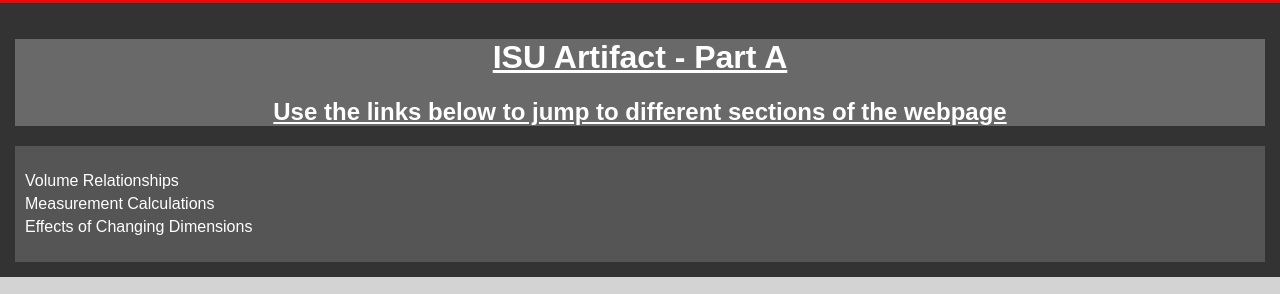
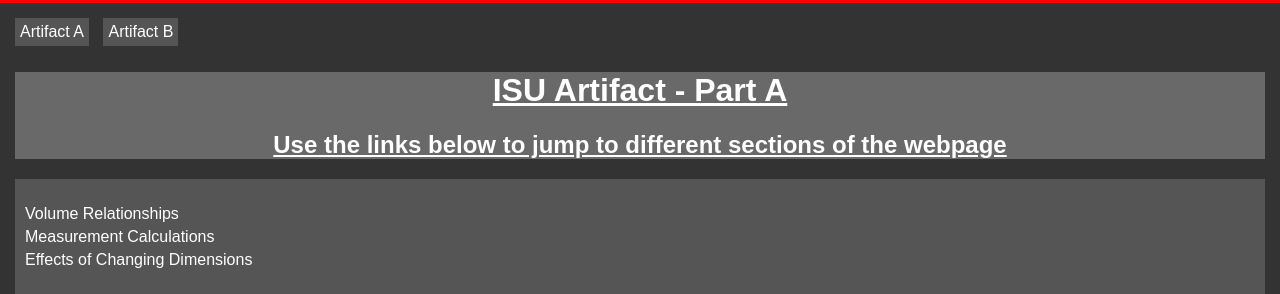
Before and after one commit to Kctruenorth/ISU-Artifact-A, a plain HTML site: page index.html in a window 1280 px wide. Shown: the top 294 px of the page. Drawn offline with Linux system fonts and the light colour scheme.

Commit message:
Update index.html

```diff
--- a/index.html
+++ b/index.html
@@ -78,11 +78,25 @@
         top:900px;
         left:900px;
       }
+    .link-button {
+            padding: 5px;
+            font-size: 16px;
+            border: none;
+            cursor: pointer;
+            color: white;
+            background-color: #555;
+            text-decoration: none; /* Remove underline */
+            display: inline-block; /* Make it inline-block to adjust width */
+            margin-right: 10px; /* Add some margin between buttons */
+            margin-bottom: 5px;
+        }
     </style>
 </head>
 <body>
  <div id="container" style="border-top: 3px solid red; ">
     <header>
+        <a href="https://kctruenorth.github.io/ISU-Artifact_A/" class="link-button">Artifact A</a>
+    <a href="https://kctruenorth.github.io/ISU-Artifact-B/" class="link-button">Artifact B</a>
       <div id="Front">
         <h1 id ="Title">ISU Artifact - Part A</h1>
         <h2 id=Intro>Use the links below to jump to different sections of the webpage</h2>
```
